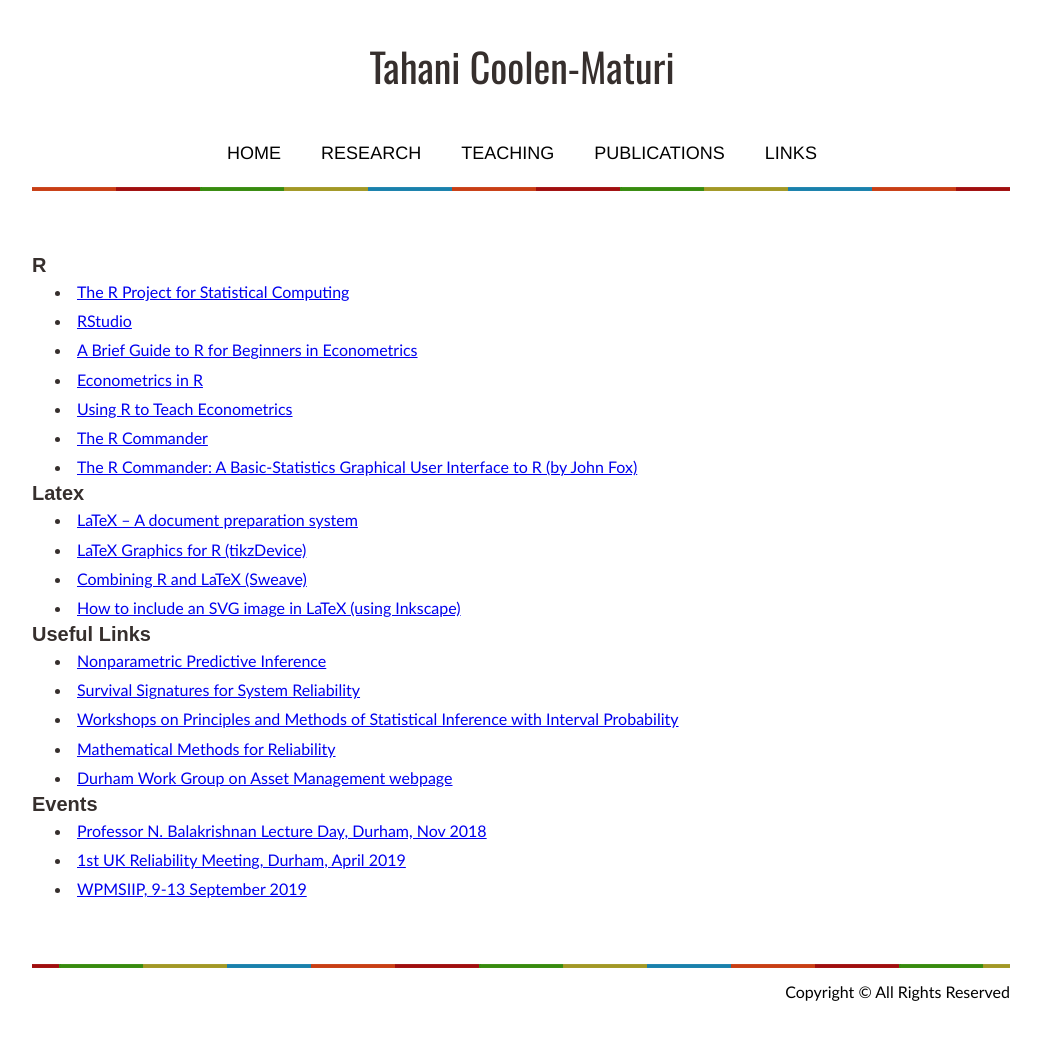
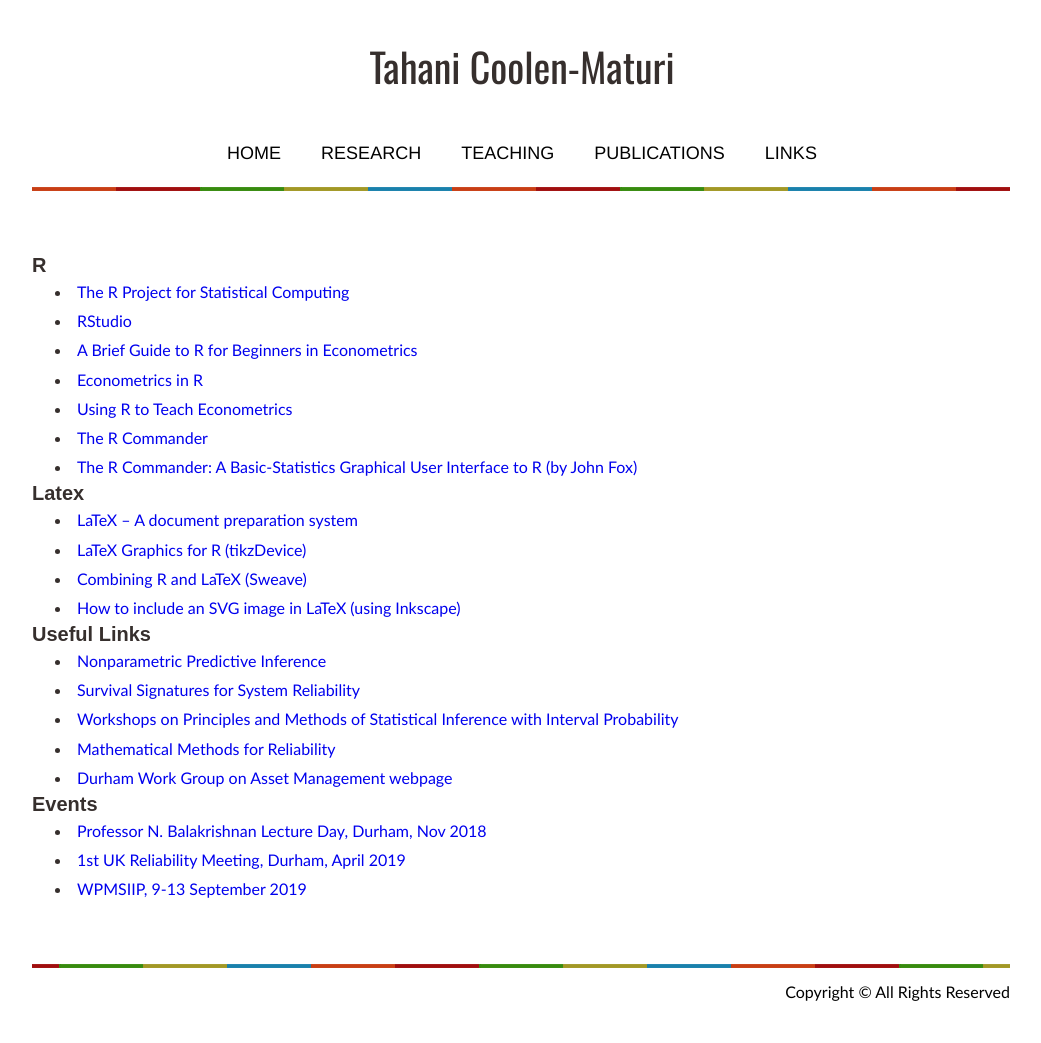
Before and after one commit to tmaturi/tmaturi8, a Jekyll site: the page built from links.md, in a window 1280 px wide. Shown: the whole page, without its empty margins (119-1160 px from the left). Built offline with Jekyll 4.4.1, drawn with Linux system fonts in a browser that asks for light colours; our own code applies the rules of GitHub Pages for plain Markdown files.

Commit message:
Update default.html

```diff
--- a/_layouts/default.html
+++ b/_layouts/default.html
@@ -42,6 +42,23 @@
       color: rgba(54, 47, 45, 1);
       padding: 5px;
     }
+
+
+    a:link {
+  text-decoration: none;
+}
+
+a:visited {
+  text-decoration: none;
+}
+
+a:hover {
+  text-decoration: underline;
+}
+
+a:active {
+  text-decoration: underline;
+}
 
     /*
 
```
